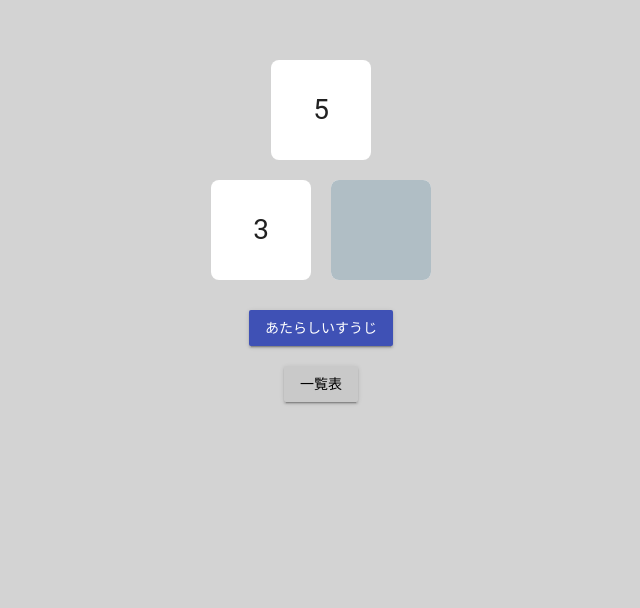
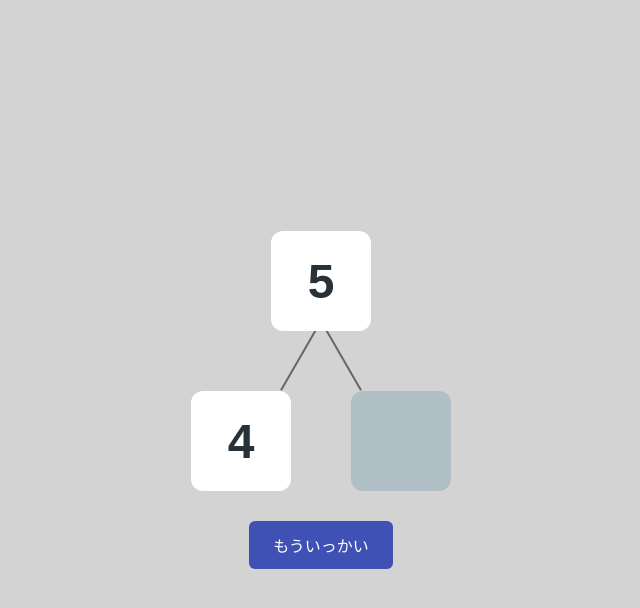
Before and after one commit to 5Tpj84eE/splitnumbers.github.io, a plain HTML site: page index.html in a window 1280 px wide. Shown: the whole page, without its empty margins (319-959 px from the left). Drawn offline with nearby package versions, Linux system fonts and the light colour scheme.

Commit message:
Add files via upload

```diff
--- a/index.html
+++ b/index.html
@@ -2,170 +2,147 @@
 <html lang="ja">
 <head>
   <meta charset="UTF-8">
+  <title>いくつといくつ</title>
   <meta name="viewport" content="width=device-width, initial-scale=1.0">
-    <title>いくつといくつ</title>
-    <!-- Material Design Lite CSS -->
-    <link rel="stylesheet" href="https://code.getmdl.io/1.3.0/material.indigo-pink.min.css">
-    <!-- Material Design Lite JavaScript -->
-    <script defer src="https://code.getmdl.io/1.3.0/material.min.js"></script>
-    <!-- Custom Styles -->
+
   <style>
     body {
-            background-color: #d3d3d3;
-            color: #212121;
-            font-family: 'Roboto', sans-serif;
-        }
-        .container {
+      background: #d3d3d3;
+      font-family: sans-serif;
+
+      /* 画面中央揃え */
       display: flex;
       flex-direction: column;
+      justify-content: center;
+      align-items: center;
+
+      min-height: 100vh;
+      margin: 0;
+    }
+
+    /* 全体 */
+    .split-area {
+      position: relative;
+      width: 260px;
+    }
+
+    /* 数字の箱 */
+    .number-box {
+      width: 100px;
+      height: 100px;
+      background: #fff;
+      border-radius: 12px;
+
+      font-size: 48px;
+      font-weight: bold;
+      color: #263238;
+
+      display: flex;
       align-items: center;
       justify-content: center;
-            margin-top: 50px;
+
       position: relative;
+      z-index: 2;
     }
-        .number-box {
-            display: flex;
-            flex-direction: column;
-            align-items: center;
-            justify-content: center;
-            width: 100px;
-            height: 100px;
-            margin: 10px;
-            font-size: 2em;
-            position: relative;
-            background-color: #fff;
-            z-index: 2;
-            border-radius: 8px;
+
+    /* 上の数字 */
+    .top {
+      margin: 0 auto;
     }
-        .number-container {
+
+    /* 下の2つ */
+    .bottom-row {
       display: flex;
       justify-content: space-between;
-            width: 240px;
+      margin-top: 60px;
     }
-        .line {
+
+    /* 右の隠しマス（？なし） */
+    .hidden-box {
+      background: #b0bec5;
+      cursor: pointer;
+    }
+
+    /* 分岐線 */
+    .branch-line {
       position: absolute;
+      top: 90px;
+      left: 50%;
       width: 2px;
-            background-color: #000;
+      height: 80px;
+      background: #666;
+      transform-origin: top;
       z-index: 1;
     }
-        .line-left {
-            top: 150px;
-            left: calc(50% - 80px);
-            height: 70px;
-            transform: rotate(-45deg);
+
+    .branch-line.left {
+      transform: translateX(-1px) rotate(-30deg);
     }
-        .line-right {
-            top: 150px;
-            right: calc(50% - 80px);
-            height: 70px;
-            transform: rotate(45deg);
+
+    .branch-line.right {
+      transform: translateX(-1px) rotate(30deg);
     }
-        .button-container {
-            margin-top: 20px;
-            text-align: center;
-        }
-        .combination-table {
+
+    /* ボタン */
+    button {
       margin-top: 30px;
-            text-align: center;
-            width: 100%;
-        }
-        .combination-table table {
-            margin: 0 auto;
-        }
-        .combination-table th, .combination-table td {
-            padding: 8px;
-            border-bottom: 1px solid #ccc;
-        }
-        .cover {
-            position: absolute;
-            top: 0;
-            left: 0;
-            width: 100px;
-            height: 100px;
-            background-color: #B0BEC5;
-            border-radius: 8px;
-            z-index: 3;
+      padding: 12px 24px;
+      font-size: 16px;
+      border-radius: 6px;
+      border: none;
       cursor: pointer;
-        }
-        .hidden {
-            display: none;
+
+      background: #3f51b5;
+      color: #fff;
     }
   </style>
 </head>
 <body>
 
-<div class="container">
-    <!-- Number Display Section -->
-    <div class="number-box" id="main-number">5</div>
-    <div class="number-container">
-        <div class="number-box" id="left-number">3</div>
-        <div class="number-box" id="right-number-container">
-            <span id="right-number">2</span>
-            <div class="cover" id="right-cover"></div>
+  <div class="split-area">
+    <!-- 上の数字 -->
+    <div class="number-box top" id="main"></div>
+
+    <!-- 分岐線 -->
+    <div class="branch-line left"></div>
+    <div class="branch-line right"></div>
+
+    <!-- 下の数字 -->
+    <div class="bottom-row">
+      <div class="number-box" id="left"></div>
+      <div class="number-box hidden-box" id="right"></div>
     </div>
   </div>
 
-    <!-- CSS to create connecting lines -->
-    <div class="line line-left"></div>
-    <div class="line line-right"></div>
+  <button id="new">もういっかい</button>
 
-    <!-- Button Section -->
-    <div class="button-container">
-        <button id="randomize-btn" class="mdl-button mdl-js-button mdl-button--raised mdl-button--colored">
-            あたらしいすうじ
-        </button>
-        <br />
-        <br />
-        <button id="toggle-table-btn" class="mdl-button mdl-js-button mdl-button--raised">
-            一覧表
-        </button>
-    </div>
+  <script>
+    const main = document.getElementById("main");
+    const left = document.getElementById("left");
+    const right = document.getElementById("right");
+    const btn = document.getElementById("new");
 
-    <!-- Combination Table -->
-    <div class="combination-table hidden" id="combination-table">
-        <table class="mdl-data-table mdl-js-data-table mdl-shadow--2dp">
-            <thead>
-                <tr>
-                    <th>すうじ</th>
-                    <th>いくつといくつ</th>
-                </tr>
-            </thead>
-            <tbody>
-                <tr><td>3</td><td>1+2, 2+1</td></tr>
-                <tr><td>4</td><td>1+3, 2+2, 3+1</td></tr>
-                <tr><td>5</td><td>1+4, 2+3, 3+2, 4+1</td></tr>
-                <tr><td>6</td><td>1+5, 2+4, 3+3, 4+2, 5+1</td></tr>
-                <tr><td>7</td><td>1+6, 2+5, 3+4, 4+3, 5+2, 6+1</td></tr>
-                <tr><td>8</td><td>1+7, 2+6, 3+5, 4+4, 5+3, 6+2, 7+1</td></tr>
-                <tr><td>9</td><td>1+8, 2+7, 3+6, 4+5, 5+4, 6+3, 7+2, 8+1</td></tr>
-                <tr><td>10</td><td>1+9, 2+8, 3+7, 4+6, 5+5, 6+4, 7+3, 8+2, 9+1</td></tr>
-            </tbody>
-        </table>
-    </div>
-</div>
+    function newQuiz() {
+      const total = Math.floor(Math.random() * 8) + 3; // 3〜10
+      const a = Math.floor(Math.random() * (total - 1)) + 1;
+      const b = total - a;
 
-<!-- JavaScript Section -->
-<script>
-    document.getElementById('randomize-btn').addEventListener('click', function() {
-        const mainNum = Math.floor(Math.random() * 8) + 3; // 3〜10まで対応
-        let leftNum = Math.floor(Math.random() * (mainNum - 1)) + 1;
-        let rightNum = mainNum - leftNum;
+      main.textContent = total;
+      left.textContent = a;
 
-        document.getElementById('main-number').textContent = mainNum;
-        document.getElementById('left-number').textContent = leftNum;
-        document.getElementById('right-number').textContent = rightNum;
+      right.textContent = "";
+      right.dataset.answer = b;
+      right.style.background = "#b0bec5";
+    }
 
-        document.getElementById('right-cover').classList.remove('hidden');
+    right.addEventListener("click", () => {
+      right.textContent = right.dataset.answer;
+      right.style.background = "#fff";
     });
 
-    document.getElementById('right-cover').addEventListener('click', function() {
-        this.classList.add('hidden');
-    });
+    btn.addEventListener("click", newQuiz);
 
-    document.getElementById('toggle-table-btn').addEventListener('click', function() {
-        const table = document.getElementById('combination-table');
-        table.classList.toggle('hidden');
-    });
+    newQuiz();
   </script>
 
 </body>
```
Lines whose indentation alone changed are shown as unchanged.
